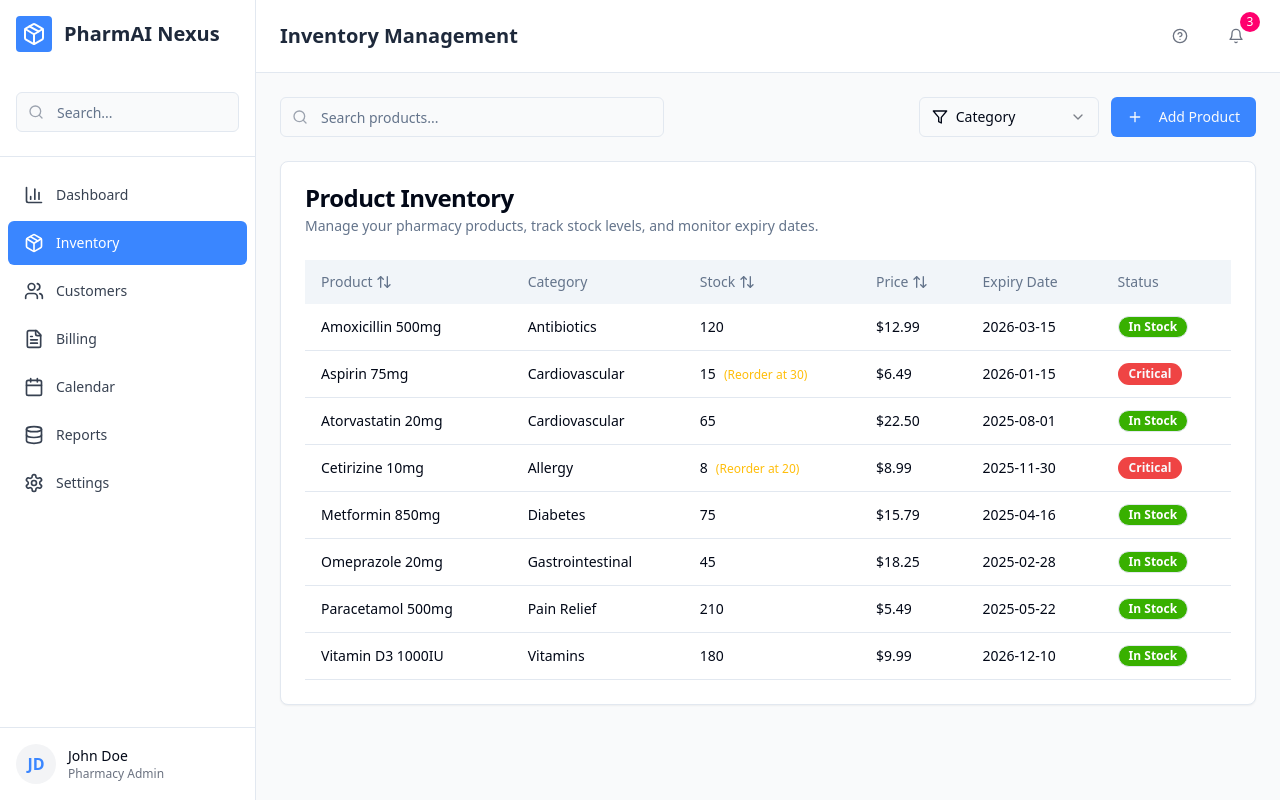
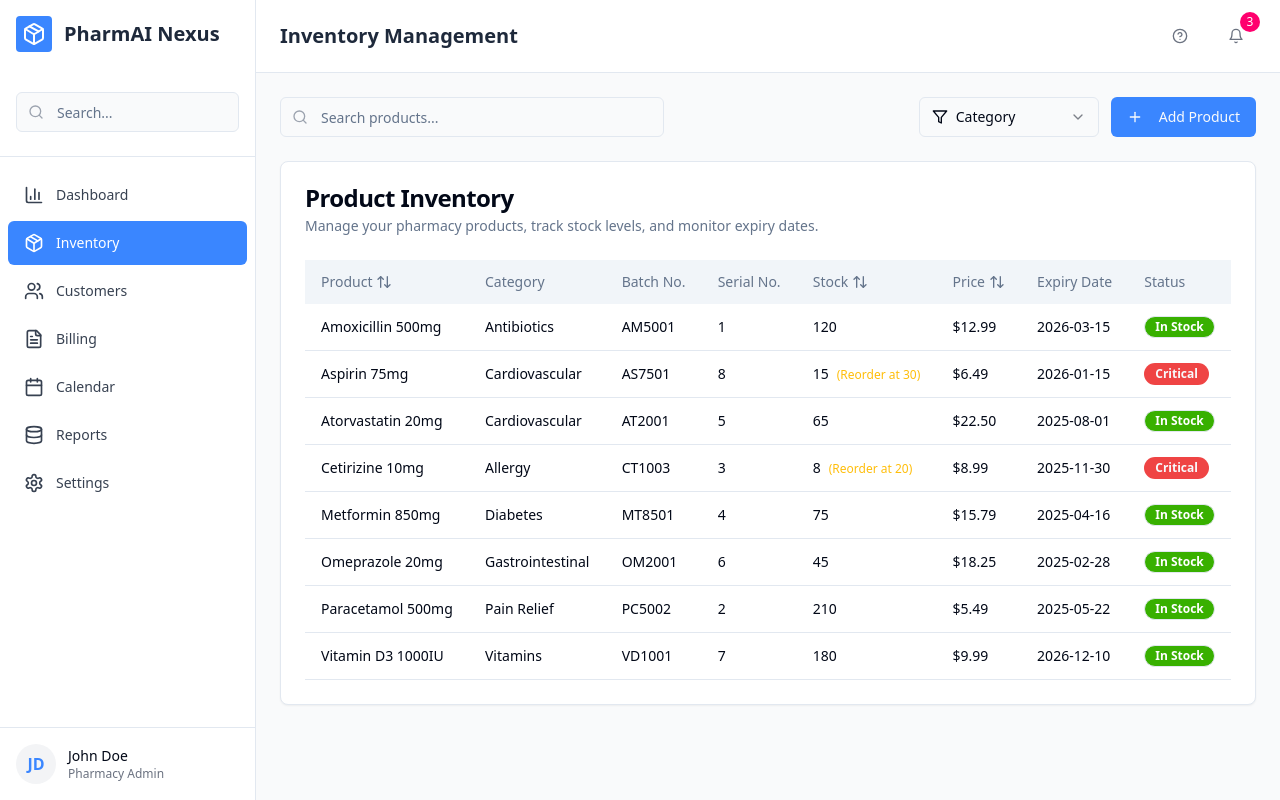
Before and after one commit to bonjav/pharm-ai-nexus, a React (Vite) app: page /inventory in a window 1280 px wide. Built offline with nearby package versions, Linux system fonts and the light colour scheme.

Commit message:
Add batch number and serial number
Add batch number and serial number fields to the inventory list.

```diff
--- a/src/pages/Inventory.tsx
+++ b/src/pages/Inventory.tsx
@@ -141,6 +141,18 @@ const Inventory: React.FC = () => {
                   <Input id="category" placeholder="Category" className="col-span-3" />
                 </div>
                 <div className="grid grid-cols-4 items-center gap-4">
+                  <label htmlFor="batchNo" className="text-right text-sm font-medium">
+                    Batch No.
+                  </label>
+                  <Input id="batchNo" placeholder="Batch number" className="col-span-3" />
+                </div>
+                <div className="grid grid-cols-4 items-center gap-4">
+                  <label htmlFor="serialNo" className="text-right text-sm font-medium">
+                    Serial No.
+                  </label>
+                  <Input id="serialNo" placeholder="Serial number" className="col-span-3" />
+                </div>
+                <div className="grid grid-cols-4 items-center gap-4">
                   <label htmlFor="stock" className="text-right text-sm font-medium">
                     Stock
                   </label>
@@ -210,6 +222,8 @@ const Inventory: React.FC = () => {
                     </DropdownMenu>
                   </th>
                   <th className="pharma-th">Category</th>
+                  <th className="pharma-th">Batch No.</th>
+                  <th className="pharma-th">Serial No.</th>
                   <th className="pharma-th">
                     <DropdownMenu>
                       <DropdownMenuTrigger className="flex items-center gap-1 hover:text-pharma-primary">
@@ -243,6 +257,8 @@ const Inventory: React.FC = () => {
                   <tr key={product.id} className="hover:bg-muted/30">
                     <td className="pharma-td font-medium">{product.name}</td>
                     <td className="pharma-td">{product.category}</td>
+                    <td className="pharma-td">{product.batchNo}</td>
+                    <td className="pharma-td">{product.id}</td>
                     <td className="pharma-td">
                       {product.stock}
                       {product.stock <= product.reorderLevel && (
@@ -261,7 +277,6 @@ const Inventory: React.FC = () => {
           </div>
         </CardContent>
       </Card>
-
     </Layout>
   );
 };
```
